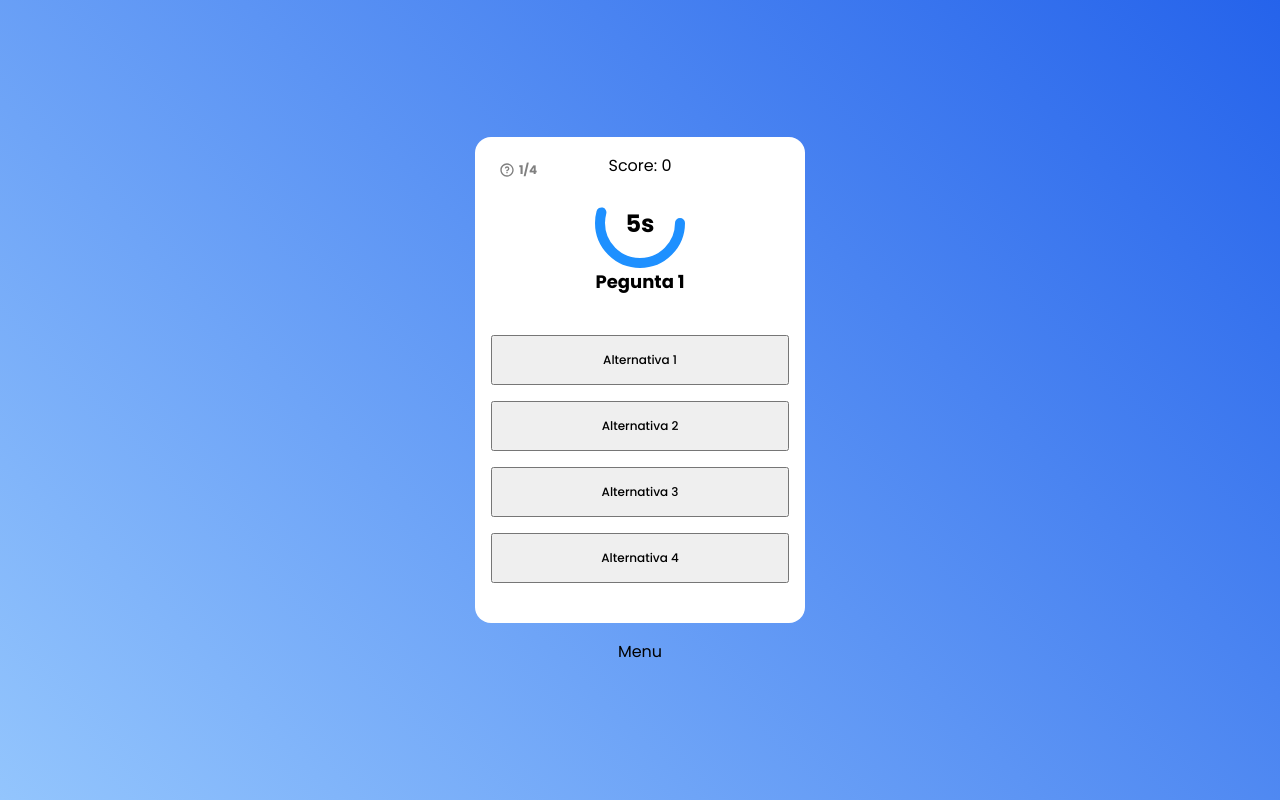
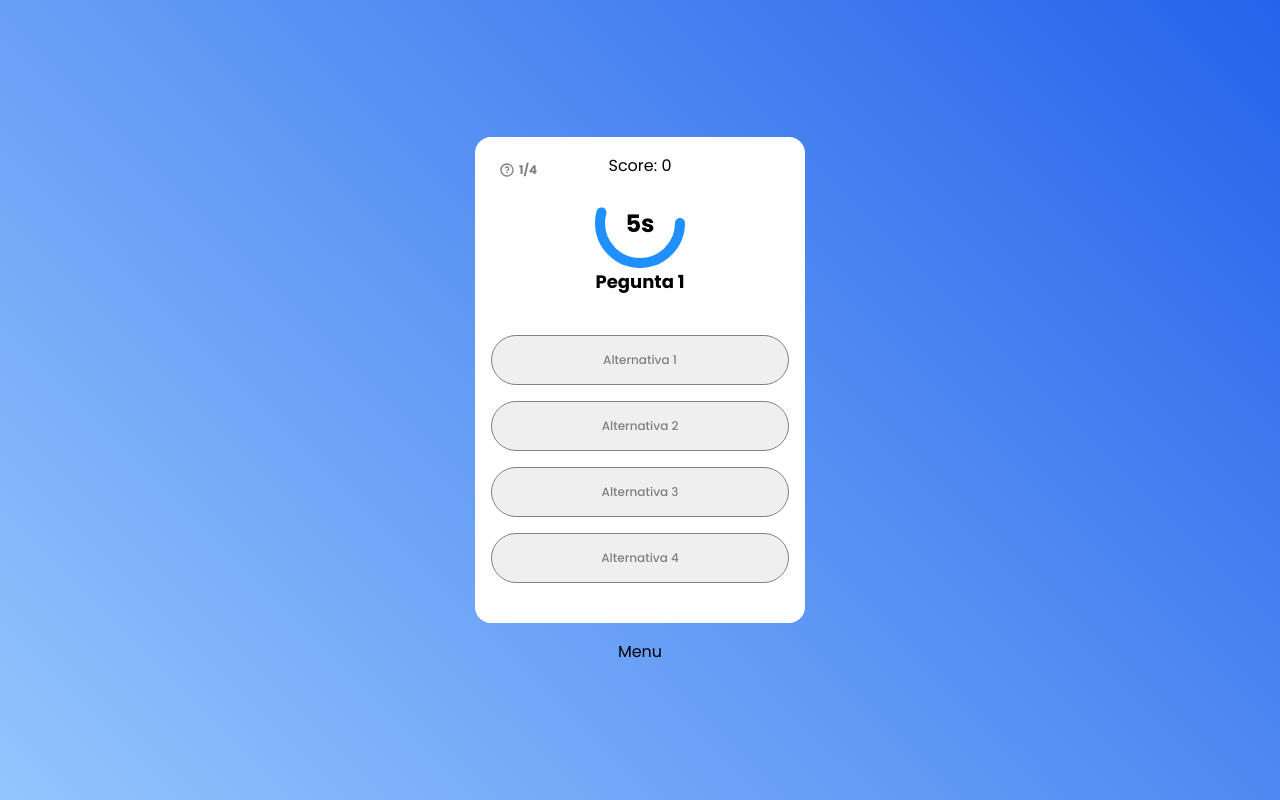
Before and after one commit to Renan-Gimenez/nouns-quiz, a Next.js app: page /game in a window 1280 px wide. Built offline with nearby package versions, Linux system fonts and the light colour scheme.

Commit message:
add rounded border

```diff
--- a/src/app/components/Alternative.tsx
+++ b/src/app/components/Alternative.tsx
@@ -12,6 +12,10 @@ const StyledButton = styled.button`
 
   text-align: center;
   padding: 0 21px;
+
+  color: #808080;
+  border: 1px solid #808080;
+  border-radius: 25px;
 
   cursor: pointer;
   transition: 200ms;
```
